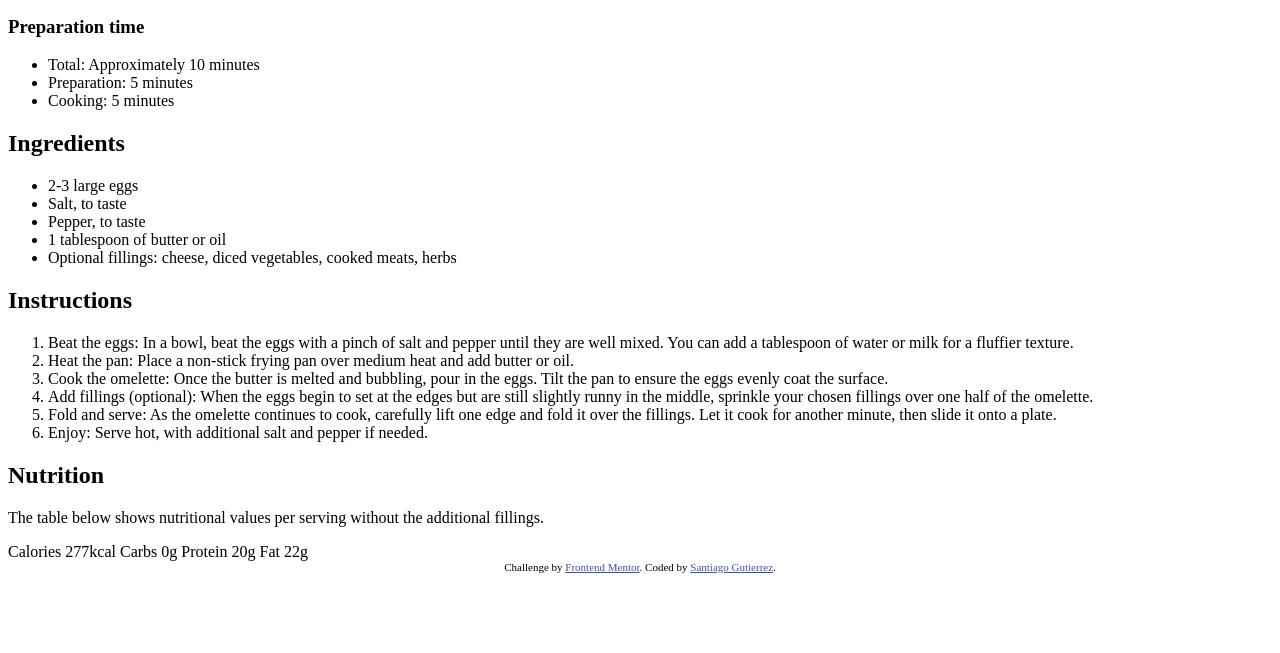
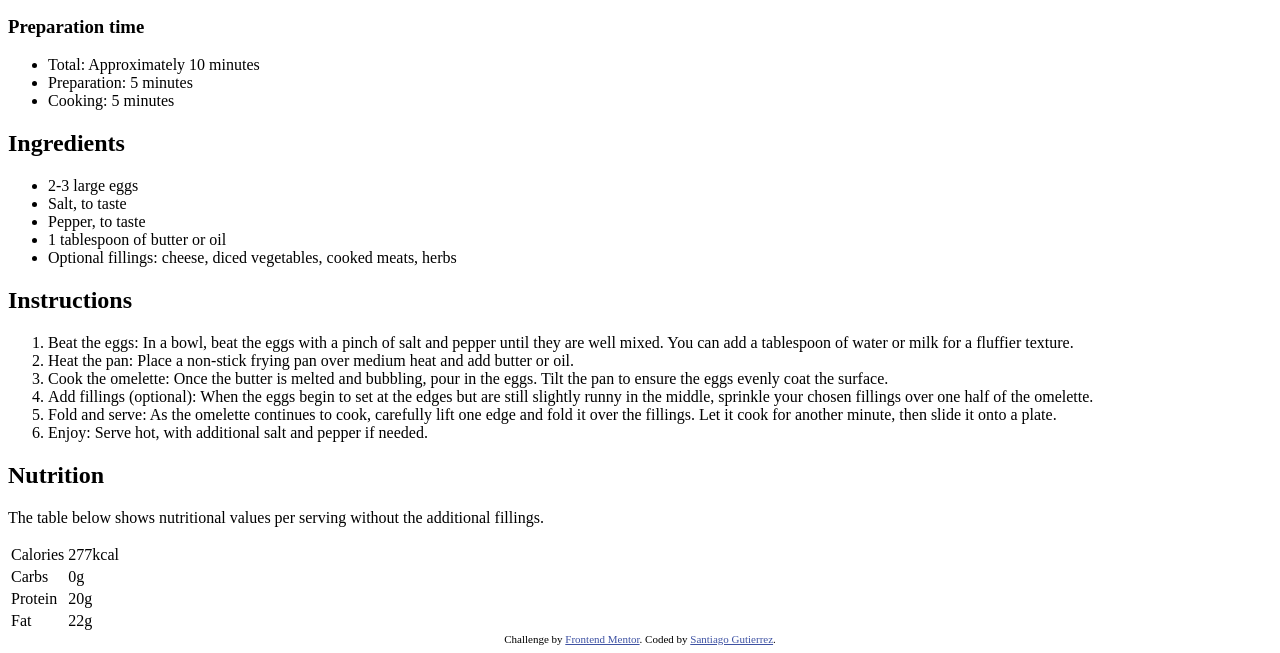
Before and after one commit to DSAW-2024-1/intro-to-html-and-css-santiagoguti17, a plain HTML site: page index.html in a window 1280 px wide. Shown: the part 713-1366 px from the top of the page. Before the commit the page ends 1294 px from the top, so only its background shows below. Drawn offline with Linux system fonts and the light colour scheme.

Commit message:
ultimo arreglo a nutricion, final

```diff
--- a/index.html
+++ b/index.html
@@ -56,6 +56,8 @@
 
   <p>The table below shows nutritional values per serving without the additional fillings. </p>
 
+<table>
+  <tbody>
     <tr>
       <td> Calories  </td>
       <td> 277kcal  </td>
@@ -75,6 +77,8 @@
       <td> Fat  </td>
       <td> 22g  </td>
     </tr>
+  </tbody>
+</table>
 
   <div class="attribution">
     Challenge by <a href="https://www.frontendmentor.io?ref=challenge" target="_blank">Frontend Mentor</a>.
```
Lines whose indentation alone changed are shown as unchanged.
